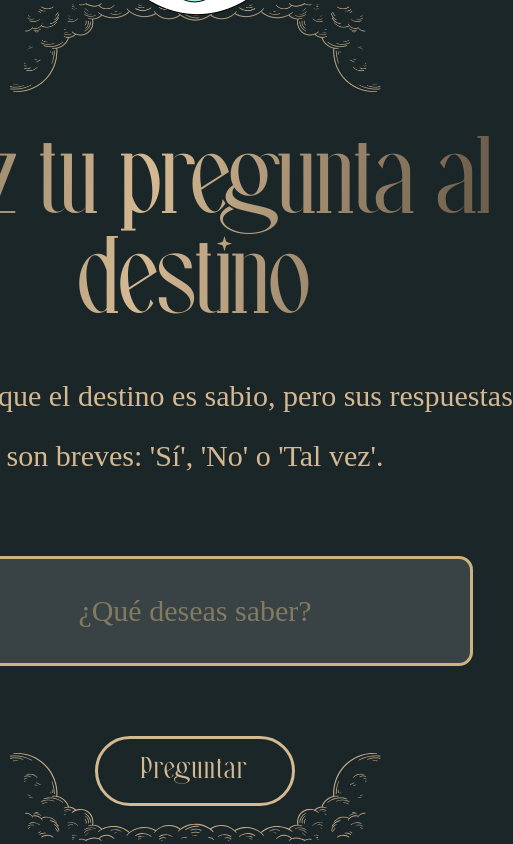
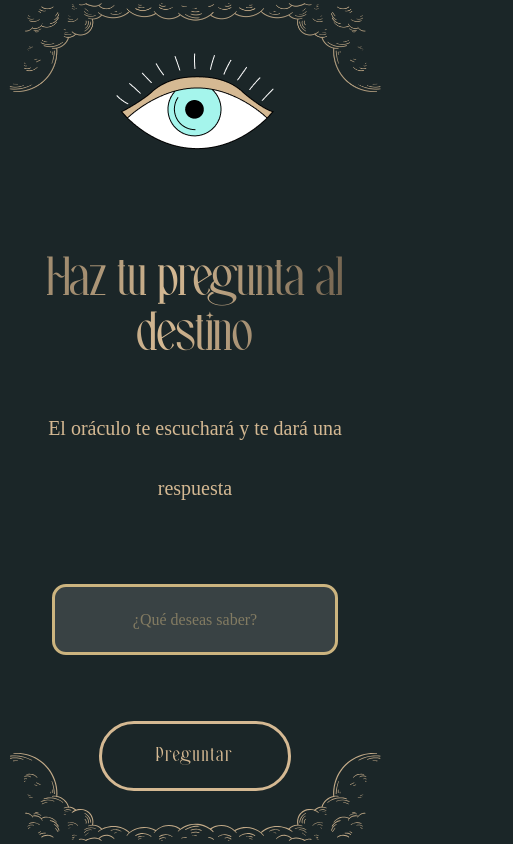
Before and after one commit to JessCardenas/oraculov1, a React (Vite) app: page / in a window 390 px wide. Both pictures are taken after a click on the button "Sí". Shown: the whole page, 513 px wide, since content can reach past the window. Built offline with nearby package versions, Linux system fonts and the light colour scheme.

Commit message:
OraculoScreen responsivo

```diff
--- a/src/StyleSheets/OraculoScreen.css
+++ b/src/StyleSheets/OraculoScreen.css
@@ -1,17 +1,13 @@
 .eyeSticker {
-  position: relative;
-  display: block;
-  margin: 0 auto;
-  top: -120px;
+  margin-bottom: 60px;
 }
 
 .h1screenoraculo {
-  font-family: "StarlightRune";
+  font-family: "StarlightRune", serif;
   text-align: center;
-  font-size: 110px;
+  font-size: clamp(2.5rem, 7vw, 6.875rem);
   font-style: normal;
-  font-weight: 400;
-  line-height: 100px;
+  line-height: 1;
   padding-bottom: 30px;
   background: linear-gradient(
     97deg,
@@ -27,7 +23,7 @@
 h2 {
   color: #d5b993;
   font-family: Playfair;
-  font-size: 30px;
+  font-size: clamp(1.25rem, 4vw, 2rem);
   font-style: normal;
   font-weight: 400;
   line-height: 60px;
@@ -35,19 +31,20 @@ h2 {
 }
 
 .cajaPregunta {
-  width: 556px;
-  height: 110px;
-  padding: 18px 30px;
-  margin: 40px 40px;
+  width: 100%;
+  max-width: 556px;
+  height: auto;
+  padding: 1.25rem 2rem;
+  margin: 2rem 0;
   border-radius: 14px;
   border: 3px solid #ccb47f;
   background: #ffffff21;
   color: #ccb47f;
   font-family: "Playfair Display", serif;
-  font-size: 30px;
+  font-size: clamp(1.25rem, 4vw, 1.875rem);
   font-style: normal;
   font-weight: 400;
-  line-height: normal;
+  line-height: 1.5;
   text-align: center;
 }
 
@@ -59,21 +56,18 @@ h2 {
 }
 
 .botonPreguntar {
-  width: 200px;
+  width: 12rem;
   margin-top: 30px;
-  padding: 7px;
-  align-items: center;
+  padding: 0.5rem;
   border-radius: var(--Button-Button_radius, 300px);
   border: var(--Button-Default-Stroke, 3px) solid
     var(--Button-Default-Stroke_color, #d5b993);
   color: var(--Button-Default-Text_color, #d5b993);
   text-align: center;
-  font-family: "StarlightRune";
+  font-family: "StarlightRune", serif;
   letter-spacing: 2px;
-  font-size: 30px;
-  font-style: normal;
-  font-weight: 400;
-  line-height: 50px;
+  font-size: clamp(1.25rem, 3vw, 1.875rem);
+  line-height: 3rem;
 }
 
 .botonPreguntar:hover {
@@ -83,3 +77,19 @@ h2 {
   transition: all 0.7s ease-in-out;
   box-shadow: 0px 0px 20px #d5b993;
 }
+
+@media (max-width: 768px) {
+  .eyeSticker {
+    margin-bottom: 100px;
+  }
+
+  .cajaPregunta {
+    width: 80%;
+    padding: 1.3rem;
+    font-size: clamp(1rem, 4vw, 1.5rem);
+  }
+
+  .h1screenoraculo {
+    font-size: 55px;
+  }
+}
--- a/src/components/OraculoScreen.jsx
+++ b/src/components/OraculoScreen.jsx
@@ -15,19 +15,18 @@ function OraculoScreen({ setPregunta, setRespuesta, cambiarPantalla }) {
   };
 
   return (
-    <div className="text-center">
+    <div className="flex flex-col items-center justify-evenly px-4 container max-w-5xl gap-y-1">
       <img src={Eye} alt="EyeSticker" className="eyeSticker" />
       <h1 className="h1screenoraculo">Haz tu pregunta al destino</h1>
-      <h2>
-        Recuerda que el destino es sabio, pero sus respuestas son breves: 'Sí',
-        'No' o 'Tal vez'.
+      <h2 className="text-center text-lg mb-4">
+        El oráculo te escuchará y te dará una respuesta
       </h2>
       <input
         type="text"
         placeholder="¿Qué deseas saber?"
         value={input}
         onChange={(e) => setInput(e.target.value)}
-        className="cajaPregunta p-2 rounded-md "
+        className="cajaPregunta"
       />
       <button
         onClick={manejarPregunta}
```
